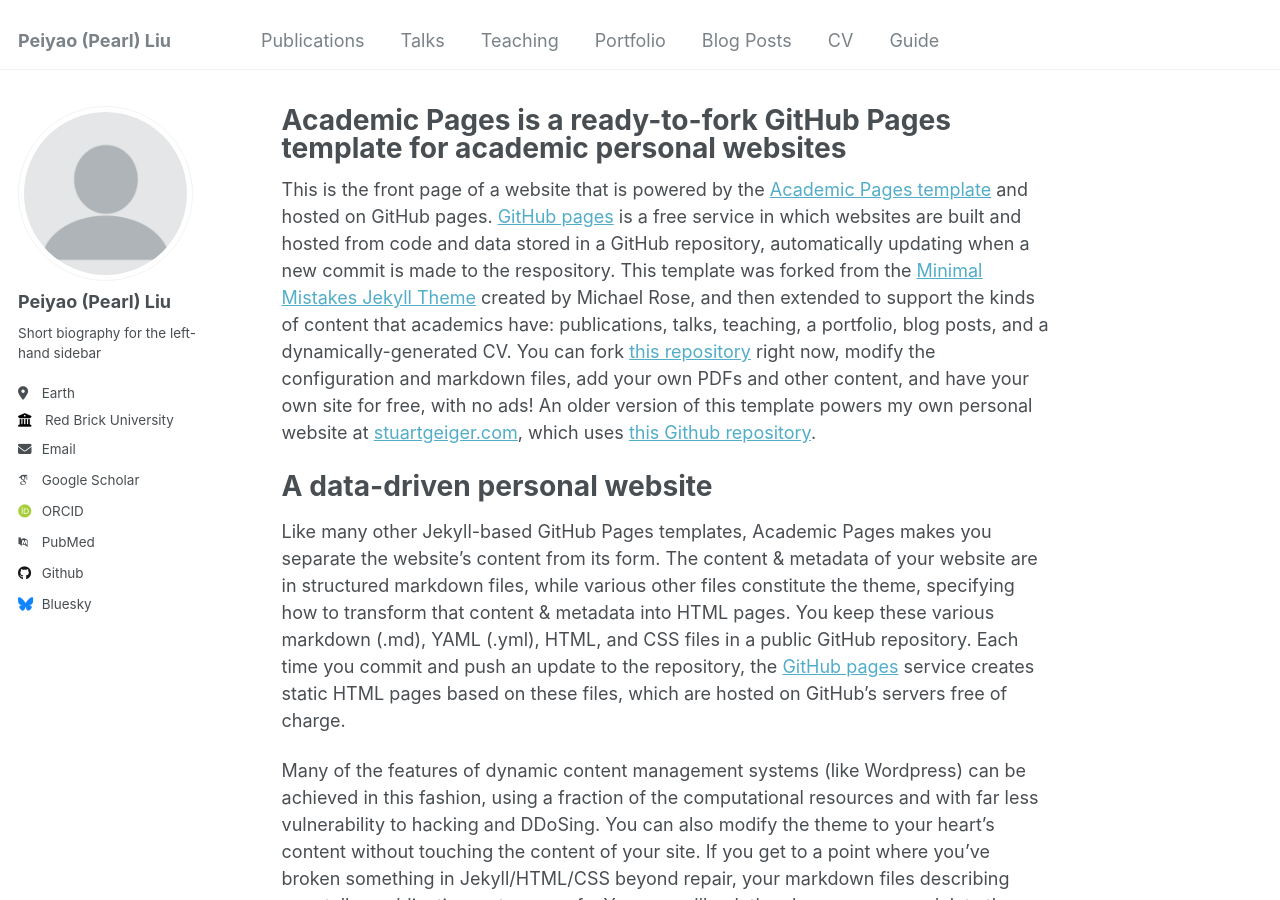
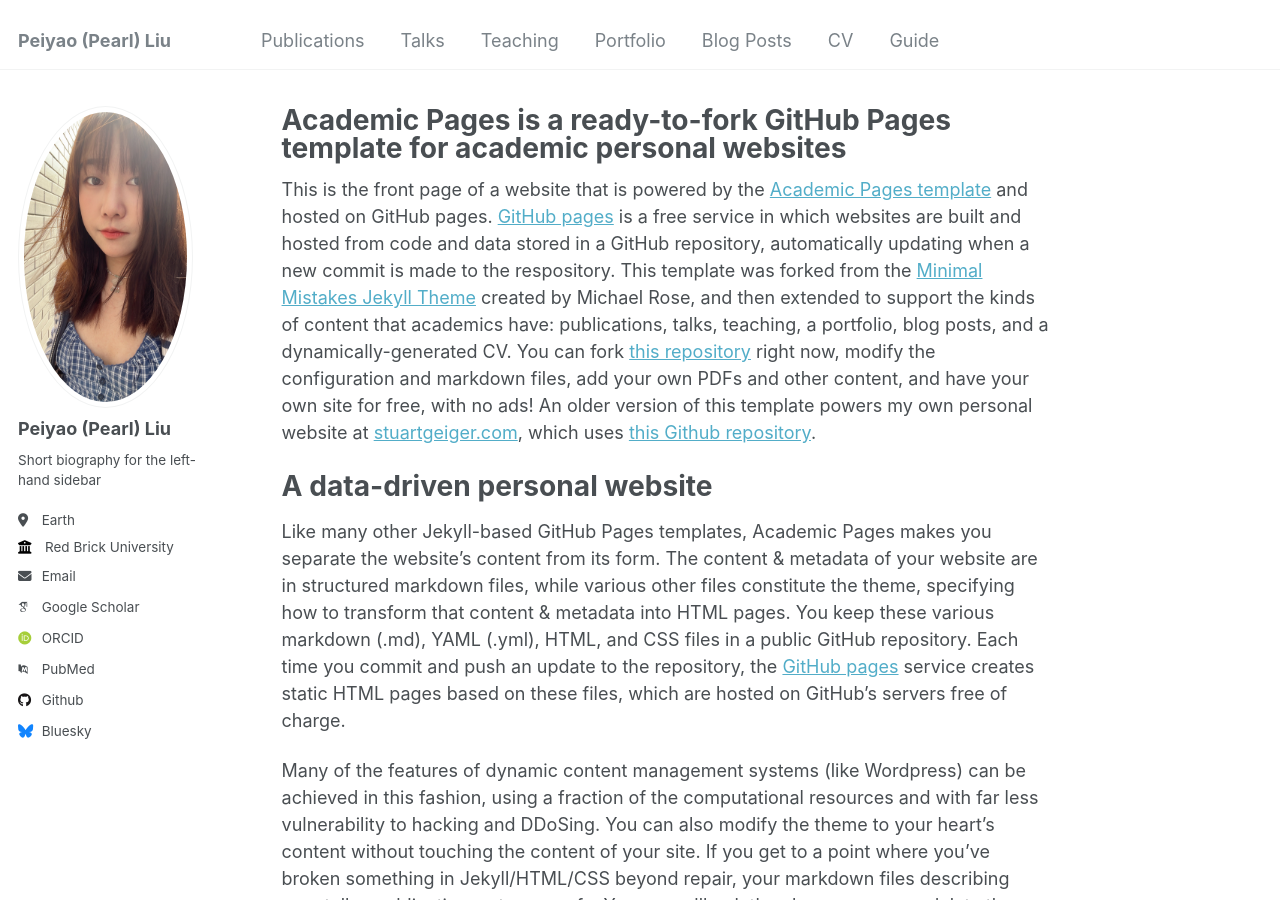
Before and after one commit to PearlLiu-Dev/pearlliu-dev.github.io, a Jekyll site: the page built from _pages/about.md, in a window 1280 px wide and 900 px high. Built offline with Jekyll 4.4.1, drawn with Linux system fonts in a browser that asks for light colours; some web fonts are replaced.

Commit message:
Update _config.yml

```diff
--- a/_config.yml
+++ b/_config.yml
@@ -21,7 +21,7 @@
 #               Additional customization can be done by editing /_includes/author-profile.html
 author:
   # Biographic information
-  avatar           : "profile.png"
+  avatar           : "profile_pearl.jpg"
   name             : "Peiyao (Pearl) Liu"
   pronouns         : # example: "she/her"
   bio              : "Short biography for the left-hand sidebar"
```
